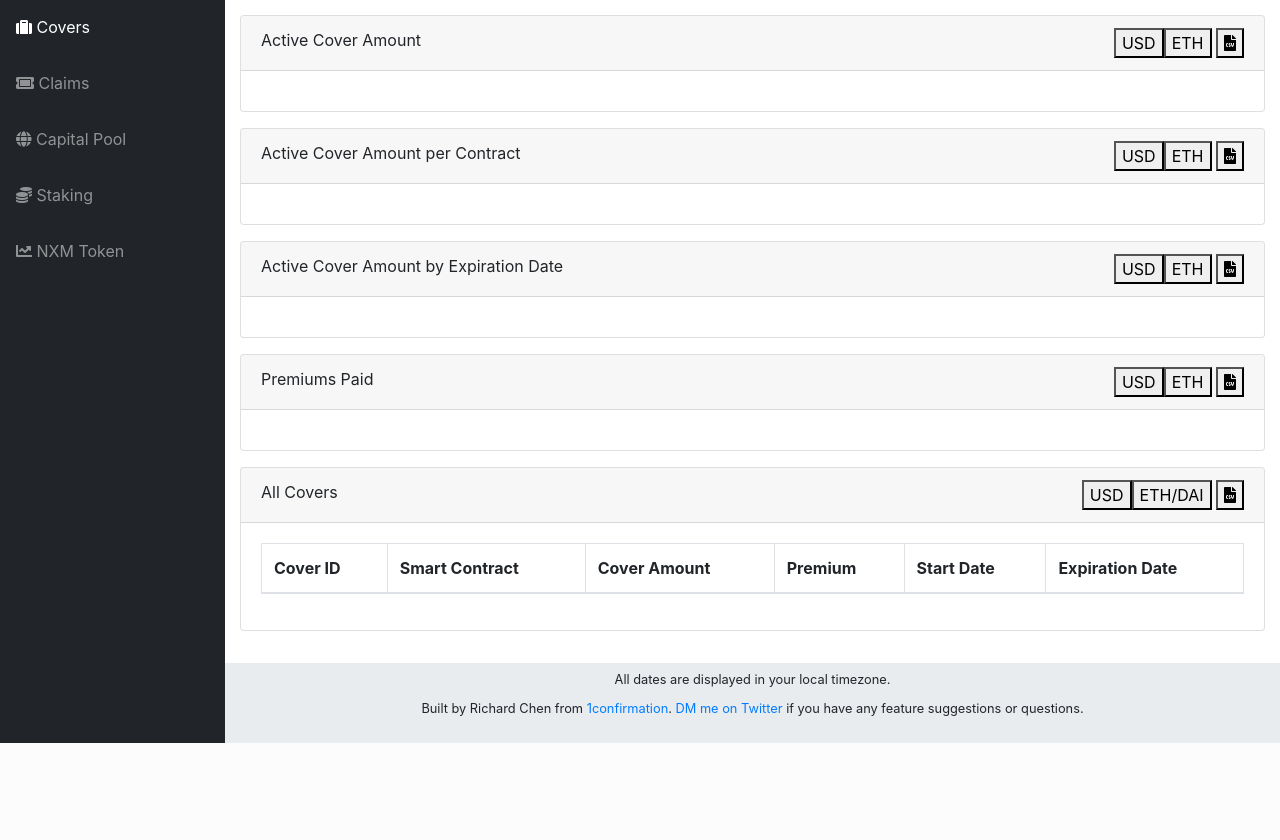
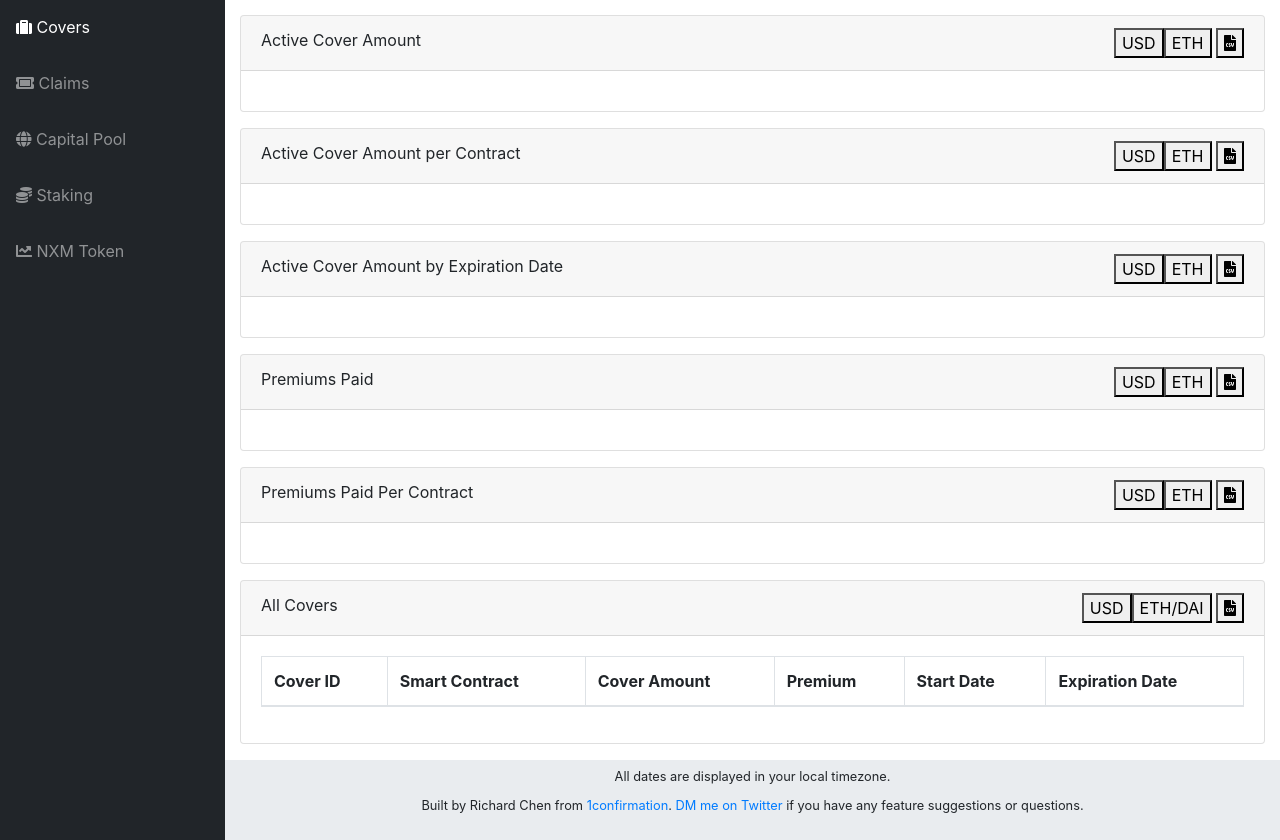
Before and after one commit to rchen8/nexus-mutual-tracker, a Flask app: page / in a window 1280 px wide. Shown: the part 57-897 px from the top of the page. Before the commit the page ends 800 px from the top, so only its background shows below. Run offline with Flask 2, Linux system fonts and the light colour scheme; data that the repository does not hold is empty; some libraries are stand-ins or nearby versions.

Commit message:
Add premiums paid per contract graph

```diff
--- a/app/models/grapher.py
+++ b/app/models/grapher.py
@@ -104,6 +104,18 @@ def get_premiums_paid(cache=False):
     premiums_paid['ETH'][cover['start_time'].strftime('%Y-%m-%d %H:%M:%S')] = \
         total_eth + total_dai / (eth_price / dai_price)
   return premiums_paid
+
+def get_premiums_paid_per_contract(cache=False):
+  if cache:
+    return json.loads(r.get('premiums_paid_per_contract'))
+
+  premiums_paid_per_contract = {'USD': defaultdict(int), 'ETH': defaultdict(int)}
+  for cover in query_table(Cover):
+    premiums_paid_per_contract['USD'][cover['contract_name']] += \
+        cover['premium'] * float(r.get(cover['currency']))
+    premiums_paid_per_contract['ETH'][cover['contract_name']] += cover['premium'] / \
+        (1 if cover['currency'] == 'ETH' else float(r.get('ETH')) / float(r.get('DAI')))
+  return dict(premiums_paid_per_contract)
 
 def get_all_covers(cache=False):
   if cache:
@@ -399,6 +411,7 @@ def cache_graph_data():
   r.set('cover_amount_by_expiration_date',
       json.dumps(get_active_cover_amount_by_expiration_date(cache=False)))
   r.set('premiums_paid', json.dumps(get_premiums_paid(cache=False)))
+  r.set('premiums_paid_per_contract', json.dumps(get_premiums_paid_per_contract(cache=False)))
   r.set('covers', json.dumps(get_all_covers(cache=False)))
   r.set('claims', json.dumps(get_all_claims(cache=False)))
   r.set('capital_pool_size', json.dumps(get_capital_pool_size(cache=False)))
--- a/app/routes/routes.py
+++ b/app/routes/routes.py
@@ -20,6 +20,10 @@ def active_cover_amount_by_expiration_date():
 @app.route('/premiums_paid', methods=['GET'])
 def premiums_paid():
   return jsonify(grapher.get_premiums_paid(cache=True))
+
+@app.route('/premiums_paid_per_contract', methods=['GET'])
+def premiums_paid_per_contract():
+  return jsonify(grapher.get_premiums_paid_per_contract(cache=True))
 
 @app.route('/all_covers', methods=['GET'])
 def all_covers():
--- a/app/static/js/covers.js
+++ b/app/static/js/covers.js
@@ -1,7 +1,8 @@
 let activeCoverAmount = undefined
 let activeCoverAmountPerContract = undefined
 let activeCoverAmountByExpirationDate = undefined
-let averageCoverAmount = undefined
+let premiumsPaid = undefined
+let premiumsPaidPerContract = undefined
 let allCovers = undefined
 
 const renderActiveCoverAmount = (currency) => {
@@ -107,6 +108,31 @@ $('#premiums-paid-eth').click(() => {
   toggleCurrency('#premiums-paid', 'eth', 'usd')
 })
 
+const renderPremiumsPaidPerContract = (currency) => {
+  if (premiumsPaidPerContract !== undefined) {
+    Plotly.newPlot('premiumsPaidPerContract', [{
+      x: Object.keys(premiumsPaidPerContract[currency]),
+      y: Object.values(premiumsPaidPerContract[currency]),
+      type: 'bar'
+    }])
+  }
+}
+
+$.get('premiums_paid_per_contract', (response) => {
+  premiumsPaidPerContract = response
+  $('#premiums-paid-per-contract-usd').click()
+})
+
+$('#premiums-paid-per-contract-usd').click(() => {
+  renderPremiumsPaidPerContract('USD')
+  toggleCurrency('#premiums-paid-per-contract', 'usd', 'eth')
+})
+
+$('#premiums-paid-per-contract-eth').click(() => {
+  renderPremiumsPaidPerContract('ETH')
+  toggleCurrency('#premiums-paid-per-contract', 'eth', 'usd')
+})
+
 const renderAllCovers = (currency) => {
   if (allCovers !== undefined) {
     const table = $('#coverDataTable').DataTable()
--- a/app/templates/covers.html
+++ b/app/templates/covers.html
@@ -90,6 +90,19 @@
 
     <div class="card mb-3">
       <div class="card-header">
+        Premiums Paid Per Contract
+        <span style="float:right;">
+          <button id="premiums-paid-per-contract-usd">USD</button><button id="premiums-paid-per-contract-eth">ETH</button>
+          <a href="download/premiums_paid_per_contract"><button><i class="fas fa-file-csv"></i></button></a>
+        </span>
+      </div>
+      <div class="card-body">
+        <div id="premiumsPaidPerContract"></div>
+      </div>
+    </div>
+
+    <div class="card mb-3">
+      <div class="card-header">
         All Covers
         <span style="float:right;">
           <button id="all-covers-usd">USD</button><button id="all-covers-eth-dai">ETH/DAI</button>
```
